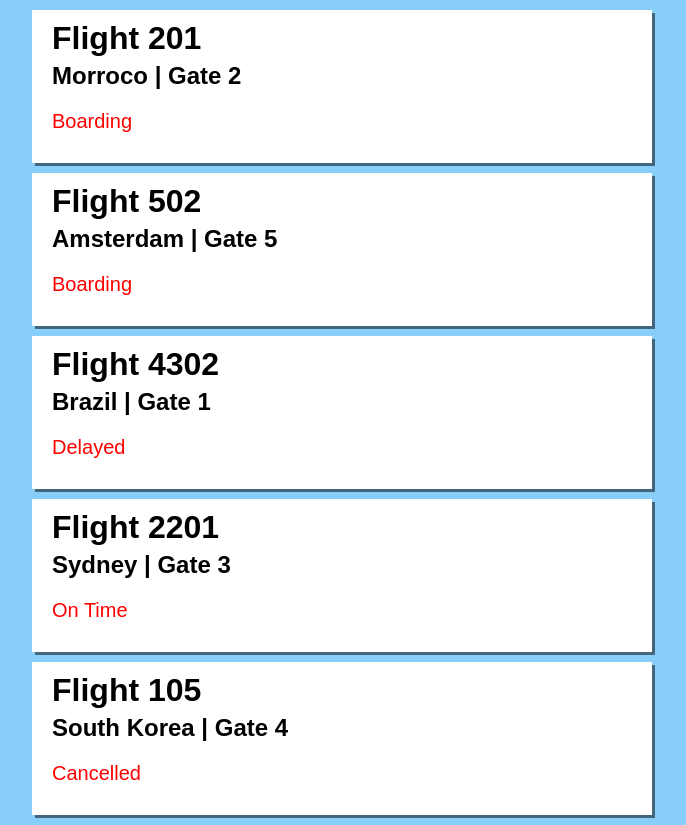
After one commit to jamez2128/prima, a PHP site: page /status.html in a window 1280 px wide. The commit adds this page. Shown: the whole page, without its empty margins (298-984 px from the left). Run offline with PHP 8.4, Linux system fonts and the light colour scheme.

Commit message:
made a status

```diff
--- /dev/null
+++ b/status.html
@@ -0,0 +1,45 @@
+<!DOCTYPE html>
+<html lang="en">
+<head>
+    <meta charset="UTF-8">
+    <meta http-equiv="X-UA-Compatible" content="IE=edge">
+    <meta name="viewport" content="width=device-width, initial-scale=1.0">
+    <link rel="stylesheet" href="/styles/style.css  ">
+    <title>Prima Aeronautics | Status</title>
+</head>
+<body class="status">
+
+    <div class="container">
+        <div class="boxes">
+            <h1>Flight 201</h1>
+            <h2>Morroco | Gate 2</h2>
+            <p>Boarding</p>
+        </div>
+
+        <div class="boxes">
+            <h1>Flight 502</h1>
+            <h2>Amsterdam | Gate 5</h2>
+            <p>Boarding</p>
+        </div>
+
+        <div class="boxes">
+            <h1>Flight 4302</h1>
+            <h2>Brazil | Gate 1</h2>
+            <p>Delayed</p>
+        </div>
+
+        <div class="boxes">
+            <h1>Flight 2201</h1>
+            <h2>Sydney | Gate 3</h2>
+            <p>On Time</p>
+        </div>
+
+        <div class="boxes">
+            <h1>Flight 105</h1>
+            <h2>South Korea | Gate 4</h2>
+            <p>Cancelled</p>
+        </div>
+    </div>
+
+</body>
+</html>
--- a/styles/style.css
+++ b/styles/style.css
@@ -68,3 +68,40 @@ body{
     color: #000;
     transition: ease .4s;
 }
+
+/*status*/
+.container{
+    width: 50%;
+    margin: auto;
+}
+
+.status{
+    background-color: lightskyblue;
+}
+
+.boxes{
+    background-color: white;
+    margin: 10px;
+    padding: 10px 0px 10px 20px;
+    font-family: Arial, Helvetica, sans-serif;
+    box-shadow: rgba(0, 0, 0, 0.5) 3px 3px;
+
+}
+
+.boxes h1{
+    font-size: 2rem;
+    margin: 0%;
+    padding: 0%;
+}
+
+.boxes h2{
+    font-size: 1.5rem;
+    margin: 0%;
+    padding: 0%;
+    margin-top: 5px;
+}
+
+.boxes p{
+    color: red;
+    font-size: 20px;
+}
```
